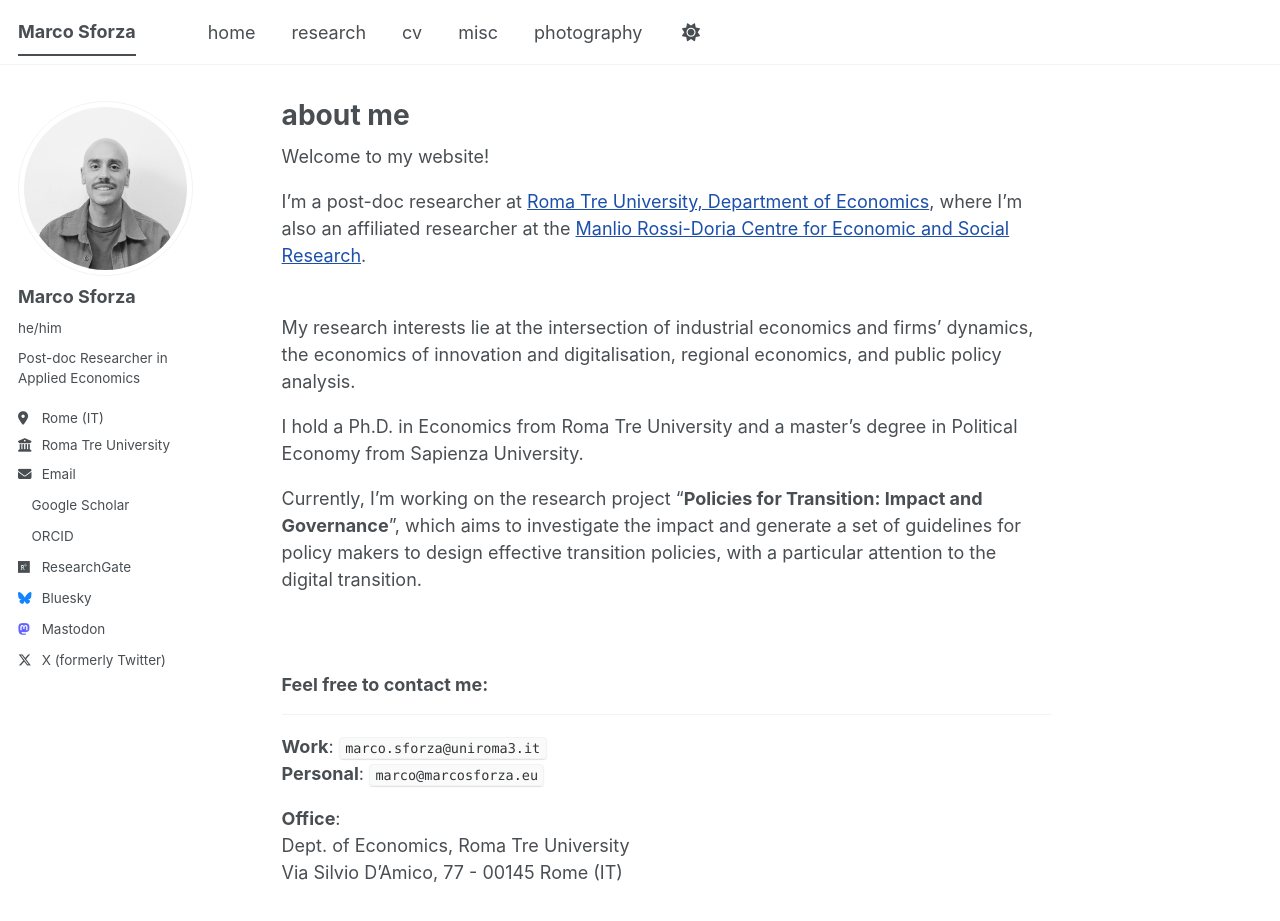
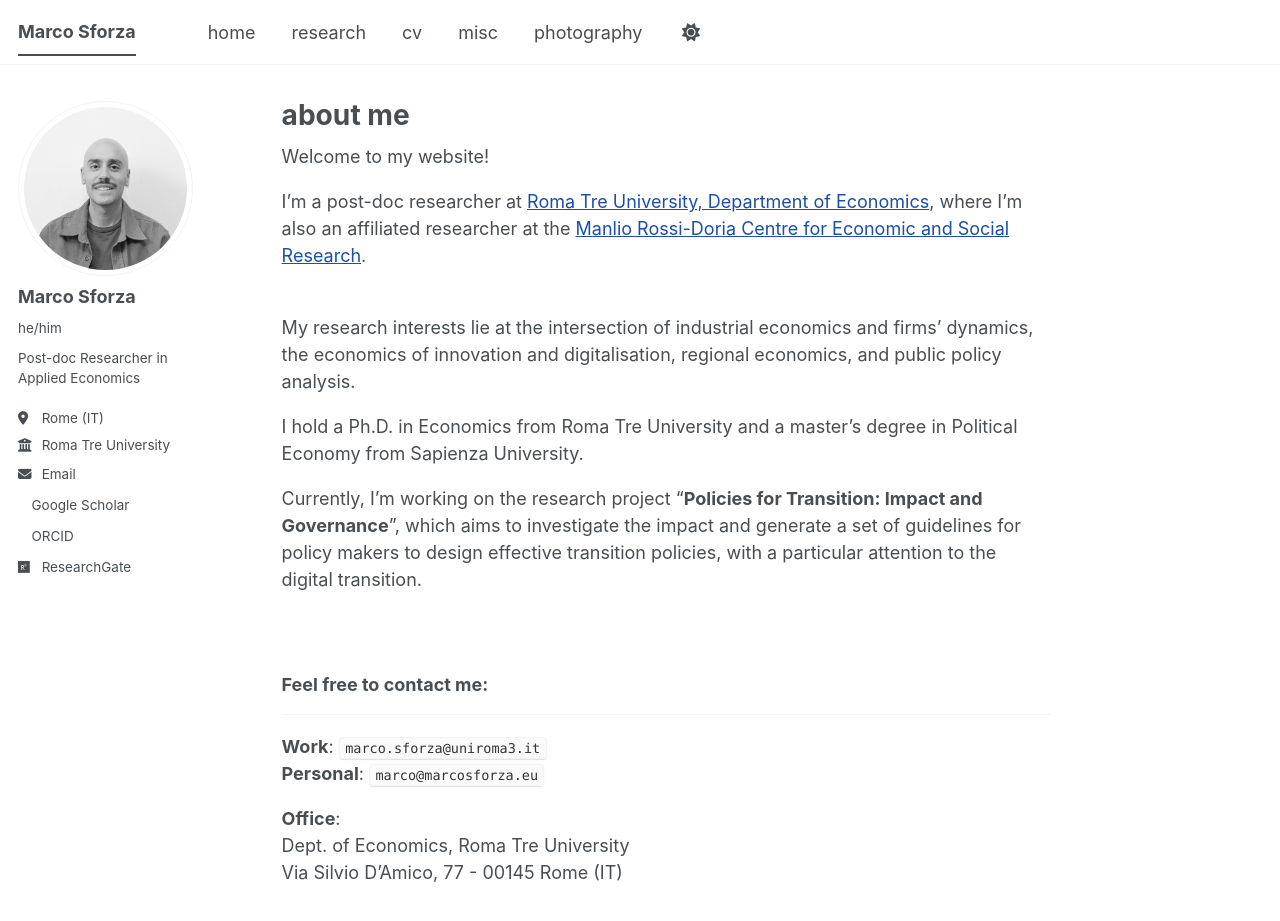
Before and after one commit to marcosforza/marcosforza.github.io, a Jekyll site: the page built from _pages/about.md, in a window 1280 px wide and 985 px high. Shown: the top 921 px of the window. Built offline with Jekyll 4.4.1, drawn with Linux system fonts in a browser that asks for light colours; a style sheet for code colours, icons or effects is not loaded.

Commit message:
Update _config.yml

```diff
--- a/_config.yml
+++ b/_config.yml
@@ -58,7 +58,7 @@ author:
 
   # Social media
   artstation       : # Username
-  bluesky          : "marcosforza" # Replace this with you Bluesky username
+  bluesky          : # "marcosforza" # Replace this with you Bluesky username
   facebook         : # Username
   flickr           : # Username
   foursquare       : # Username
@@ -68,14 +68,14 @@ author:
   instagram        : # Username
   lastfm           : # Username
   linkedin         : # Username
-  mastodon         : "https://econtwitter.net/@marcosforza" # URL
+  mastodon         : # "https://econtwitter.net/@marcosforza" # URL
   medium           : # URL
   pinterest        : # Username
   soundcloud       : # Username
   steam            : # Username
   telegram         : # URL
   tumblr           : # Username
-  twitter          : "_marcosforza" # Username for X / Twitter
+  twitter          : # "_marcosforza" # Username for X / Twitter
   vine             : # Username
   weibo            : # Username
   wikipedia        : # Username
```
